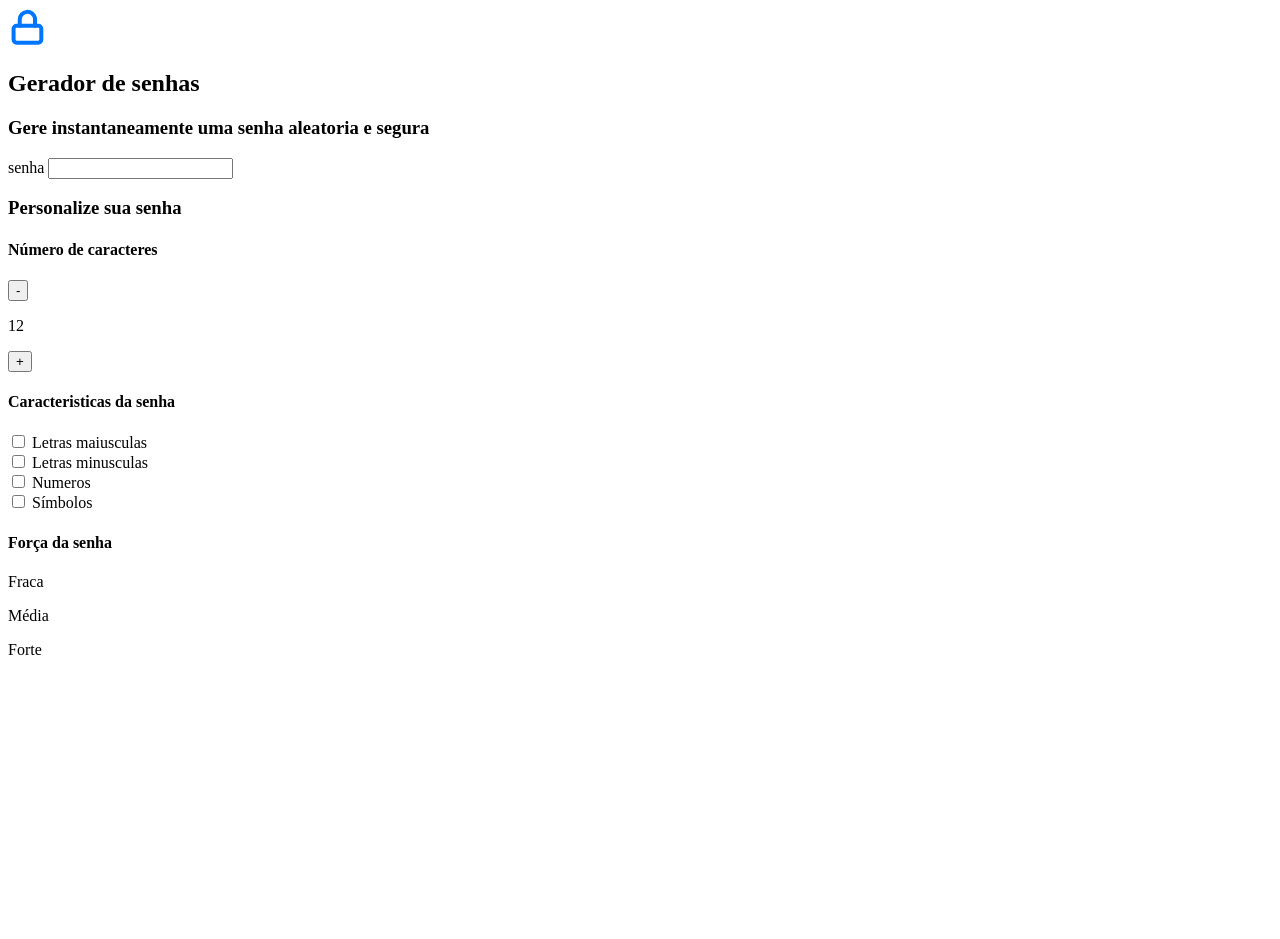
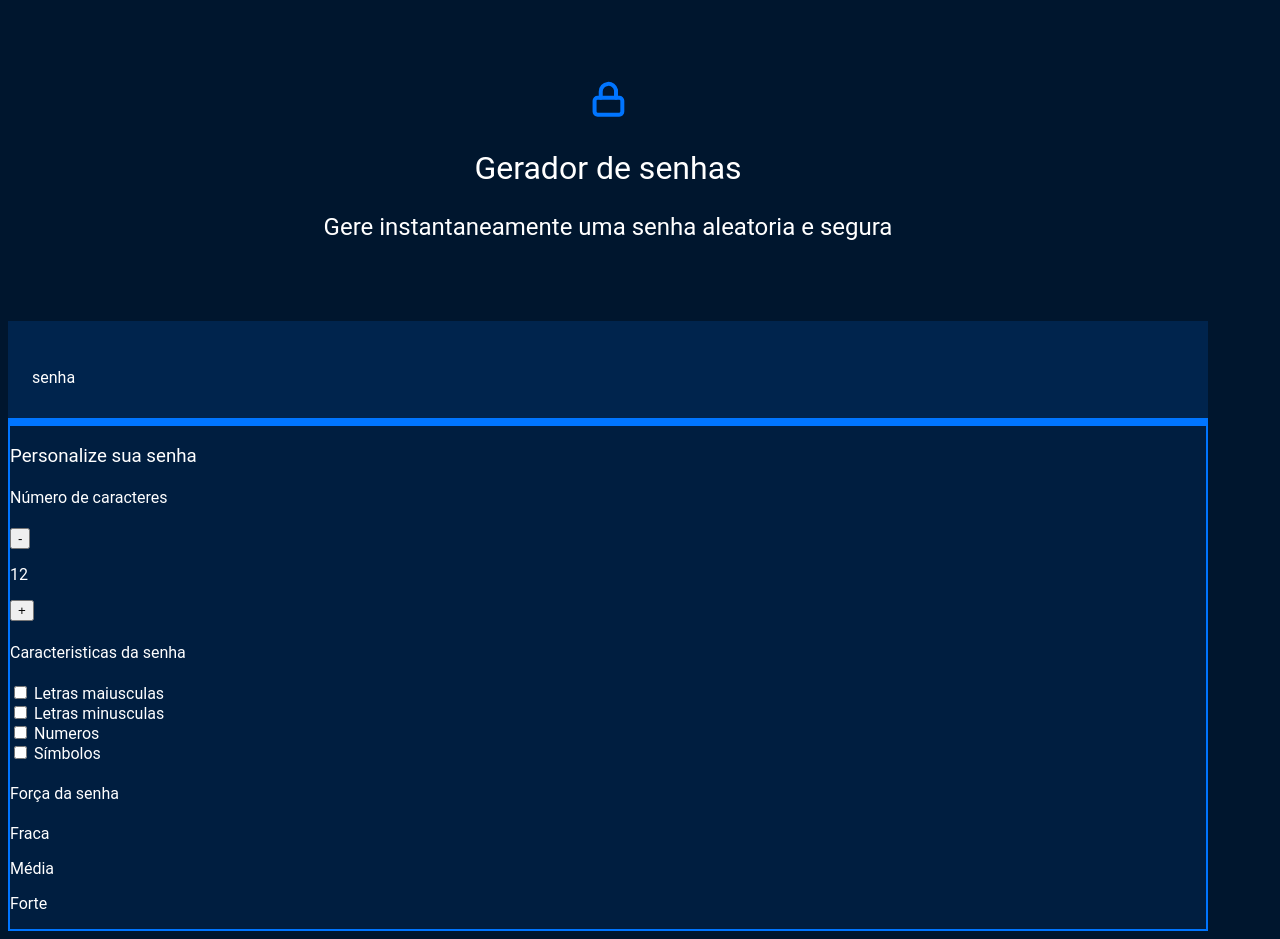
Before and after one commit to AntunesGk/senhas, a plain HTML site: page index.html in a window 1280 px wide. Before the commit the page ends 800 px from the top, so only its background shows below. Drawn offline with Linux system fonts and the light colour scheme; a web font is replaced by a local one.

Commit message:
Add files via upload

```diff
--- a/index.html
+++ b/index.html
@@ -13,7 +13,7 @@
         <div class="conteudo-titulo">
             <img src="unlock.svg" alt="cadeado fechado">
             <h2 class="titulo-principal">Gerador de senhas</h2>
-            <h3 class="titulo-principal">Gere instantaneamente uma senha aleatoria e segura</h3>
+            <h3 class="titulo-secundario">Gere instantaneamente uma senha aleatoria e segura</h3>
         </div>
         <div class="conteudo-senha">
             <label for="senha">senha</label>
@@ -62,5 +62,6 @@
             </div>
         </div>
     </section>
+    <script src="main.js"></script>
 </body>
 </html>
--- a/style.css
+++ b/style.css
@@ -0,0 +1,64 @@
+@import url('https://fonts.googlepis.com/css2?family=Roboto&family=Roboto+Mono&display=swap');
+
+:root {
+    --branco: white;
+    --cor-de-fundo: #00162E;
+    --fundo-senha: #00244D;
+    --fundo-texto: #001E40;
+    --borda: #0075FF;
+    --roboto: 'Roboto', monospace;
+}
+
+*{
+    font-weight: 400;
+}
+
+body{
+    color:var(--branco);
+    background-color: var(--cor-de-fundo);
+    font-family: var(--roboto);
+}
+
+.titulo-principal{
+    font-family: var(--roboto);
+    font-size: 32px;
+}
+
+.titulo-secundario{
+    font-size: 24px;
+}
+
+.conteudo-titulo{
+    text-align: center;
+    margin-top: 80px;
+}
+
+.conteudo-senha{
+    margin-top: 80px;
+    background: var(--fundo-senha);
+    padding: 24px;
+    border-bottom: 6px solid var(--borda);
+}
+
+#campo-senha{
+    background-color: var(--fundo-senha);
+    border: none;
+    color: var(--branco);
+    font-family: var(--roboto);
+    font-size: 40px;
+    width: 70%;
+}
+
+#campo-senha:focus{
+    outline: none;
+}
+
+.conteudo{
+    max-width: 1200px;
+    margin: o auto;
+}
+
+.parametro{
+    background-color: var(--fundo-texto);
+    border: 2px solid var(--borda);
+}
```
